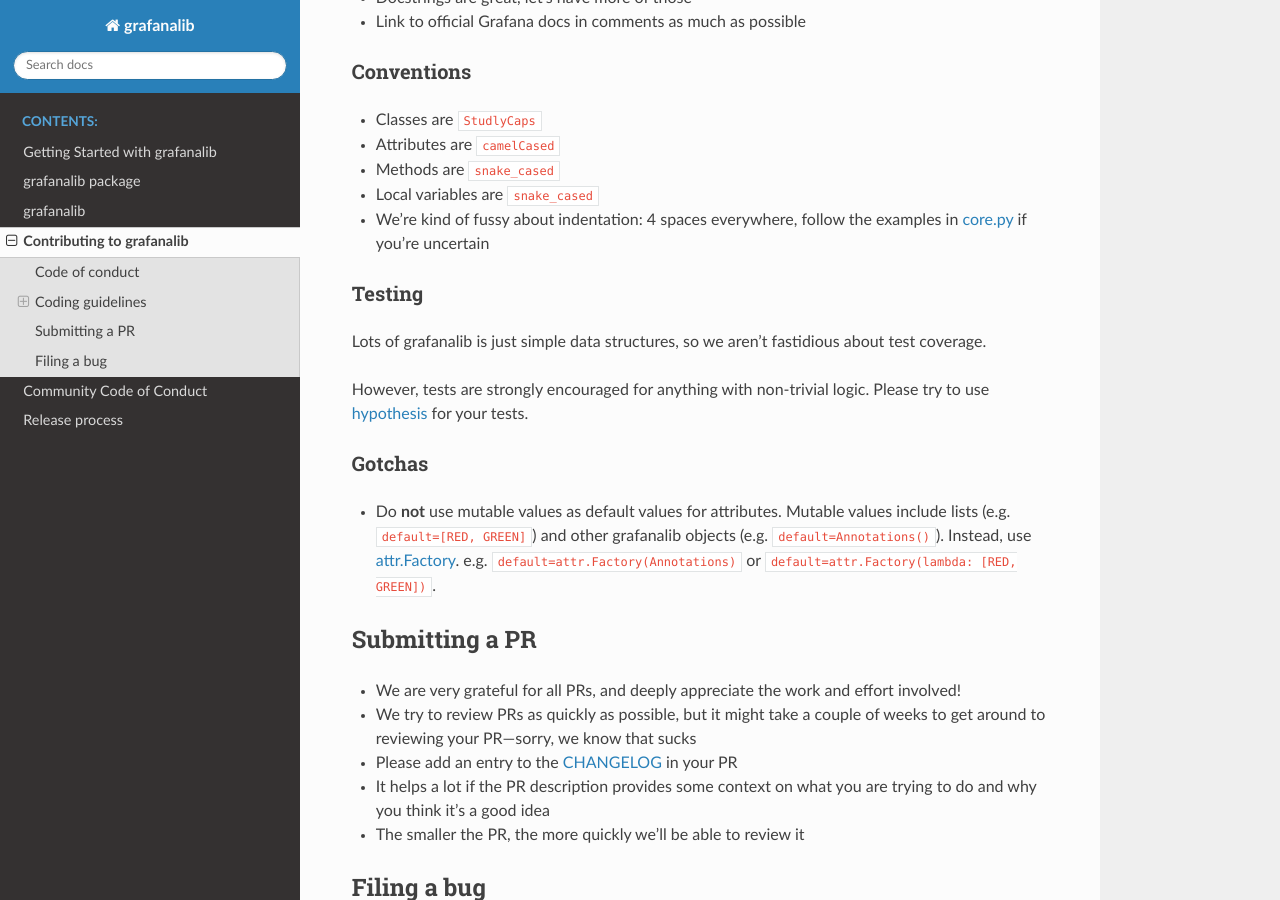
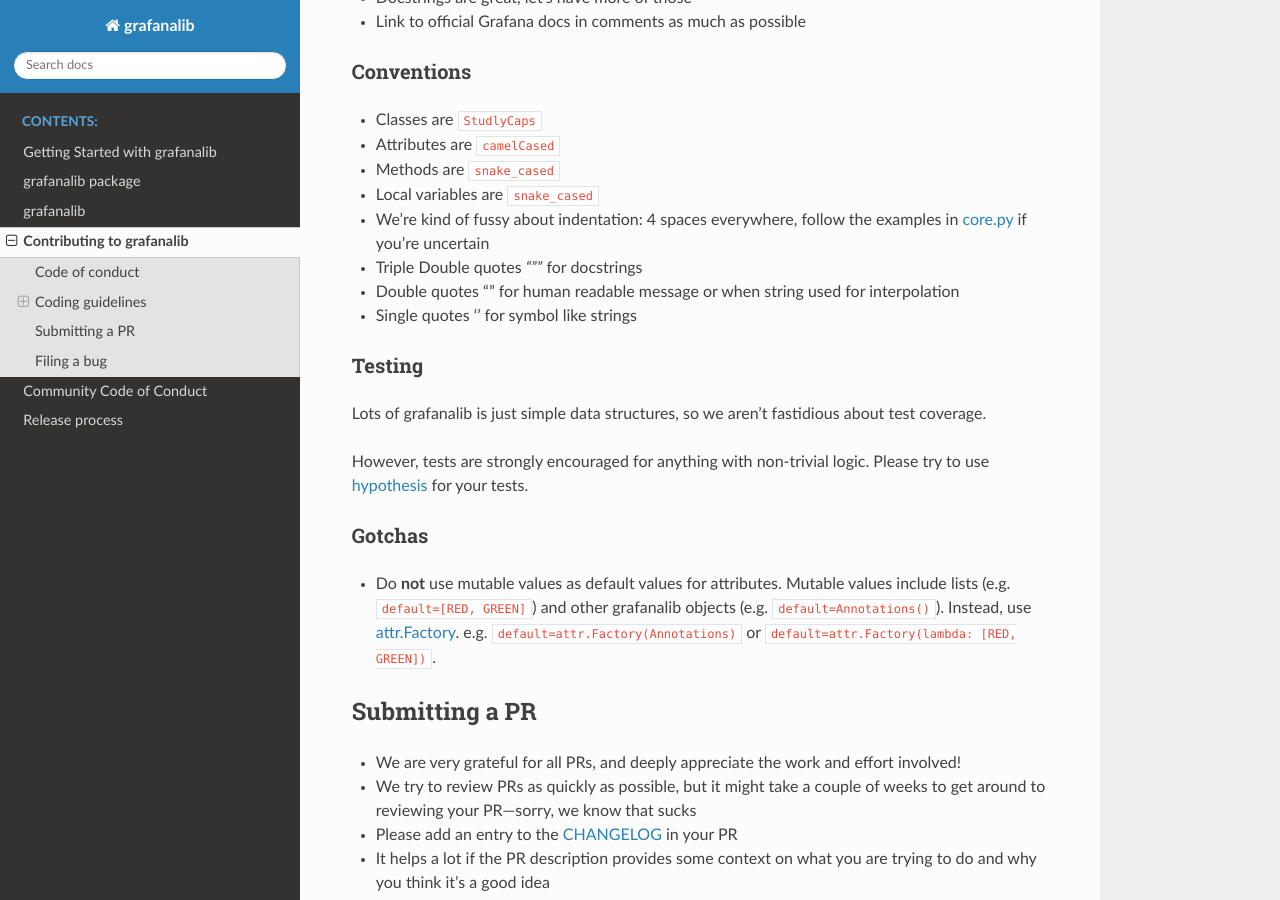
Before and after one commit to Justin121983/grafanalib, a Sphinx documentation site: the page built from docs/CONTRIBUTING.rst, in a window 1280 px wide and 900 px high, scrolled down 598 px. Built offline with Sphinx 7.4.7 and the Read the Docs theme 2.0.0, drawn with Linux system fonts in a browser that asks for light colours.

Commit message:
Add note to contributor docs about quote coding style

```diff
--- a/docs/CONTRIBUTING.rst
+++ b/docs/CONTRIBUTING.rst
@@ -33,6 +33,9 @@ Conventions
 * Local variables are ``snake_cased``
 * We're kind of fussy about indentation:
   4 spaces everywhere, follow the examples in `core.py`_ if you're uncertain
+* Triple Double quotes `"""` for docstrings
+* Double quotes "" for human readable message or when string used for interpolation
+* Single quotes '' for symbol like strings
 
 Testing
 -------
```
